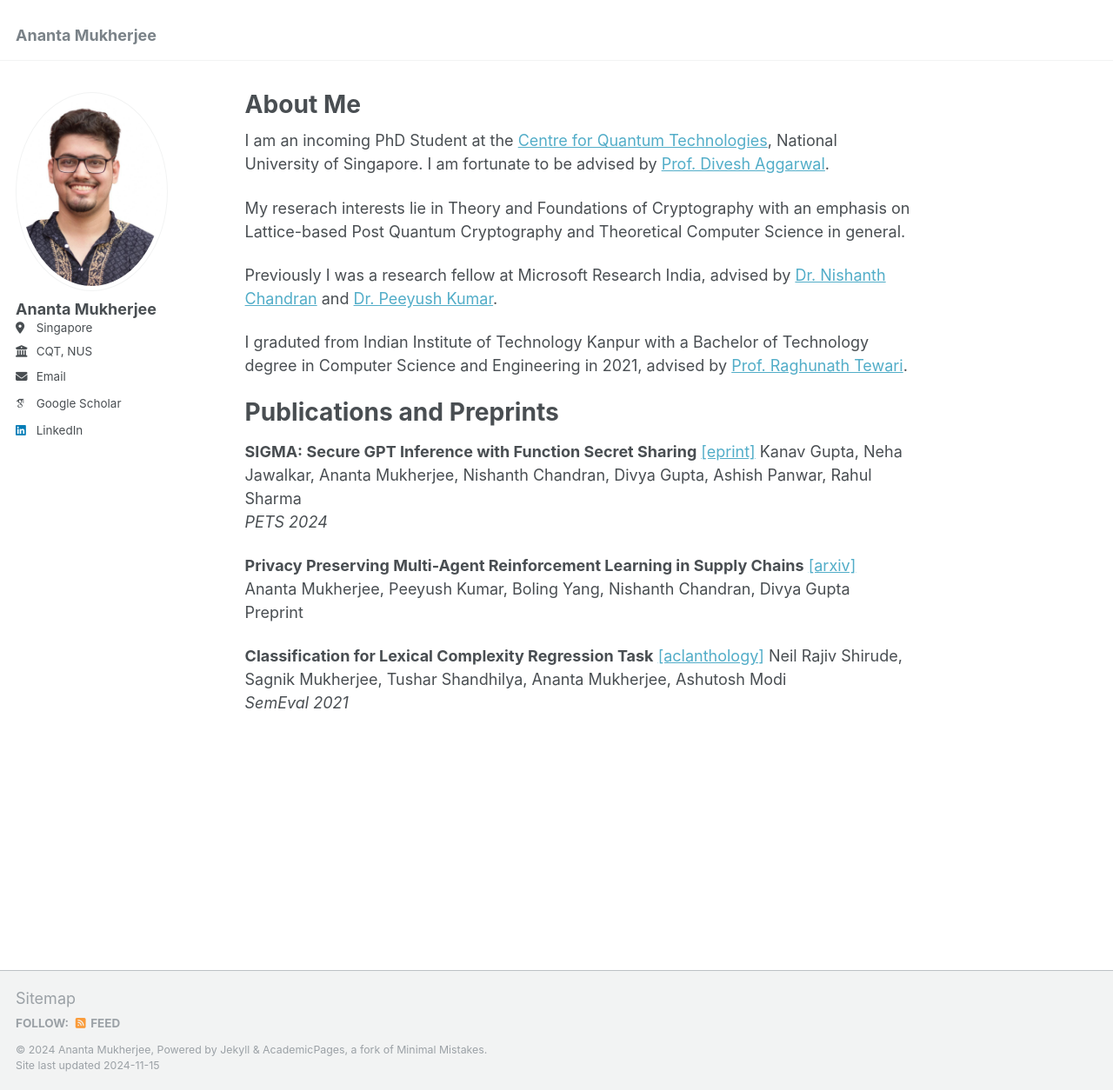
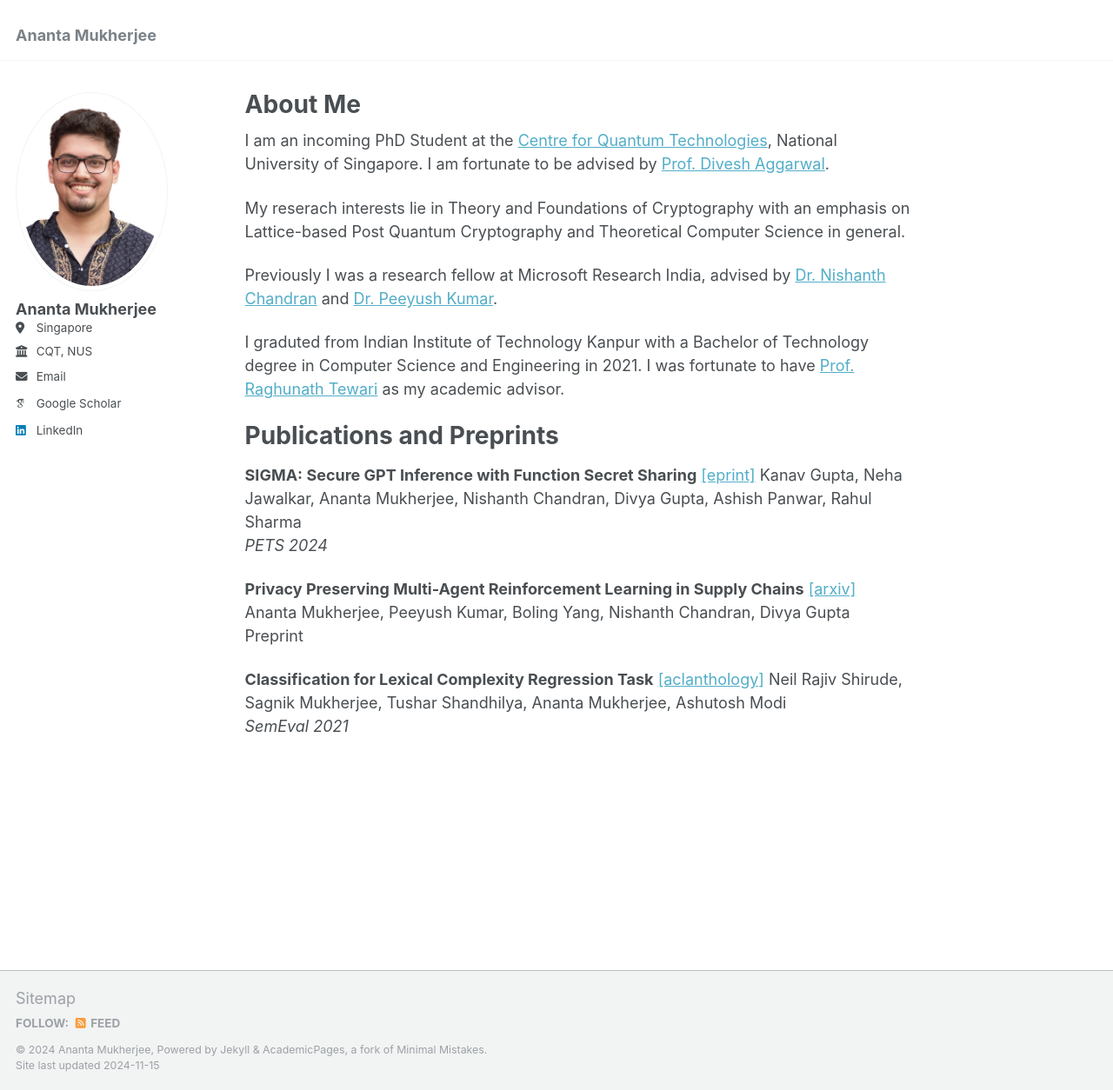
Before and after one commit to mananta/mananta.github.io, a Jekyll site: the page built from _pages/about.md, in a window 1280 px wide and 1254 px high. Shown: the whole window at 87% size. Built offline with Jekyll 4.4.1, drawn with Linux system fonts in a browser that asks for light colours; some web fonts are replaced.

Commit message:
About Me

```diff
--- a/_pages/about.md
+++ b/_pages/about.md
@@ -13,7 +13,7 @@ My reserach interests lie in Theory and Foundations of Cryptography with an emph
 
 Previously I was a research fellow at Microsoft Research India, advised by [Dr. Nishanth Chandran](https://www.microsoft.com/en-us/research/people/nichandr/) and [Dr. Peeyush Kumar](https://www.microsoft.com/en-us/research/people/pekumar/).
 
-I graduted from Indian Institute of Technology Kanpur with a Bachelor of Technology degree in Computer Science and Engineering in 2021, advised by [Prof. Raghunath Tewari](https://www.cse.iitk.ac.in/users/rtewari/).
+I graduted from Indian Institute of Technology Kanpur with a Bachelor of Technology degree in Computer Science and Engineering in 2021. I was fortunate to have [Prof. Raghunath Tewari](https://www.cse.iitk.ac.in/users/rtewari/) as my academic advisor.
 
 
 
```
